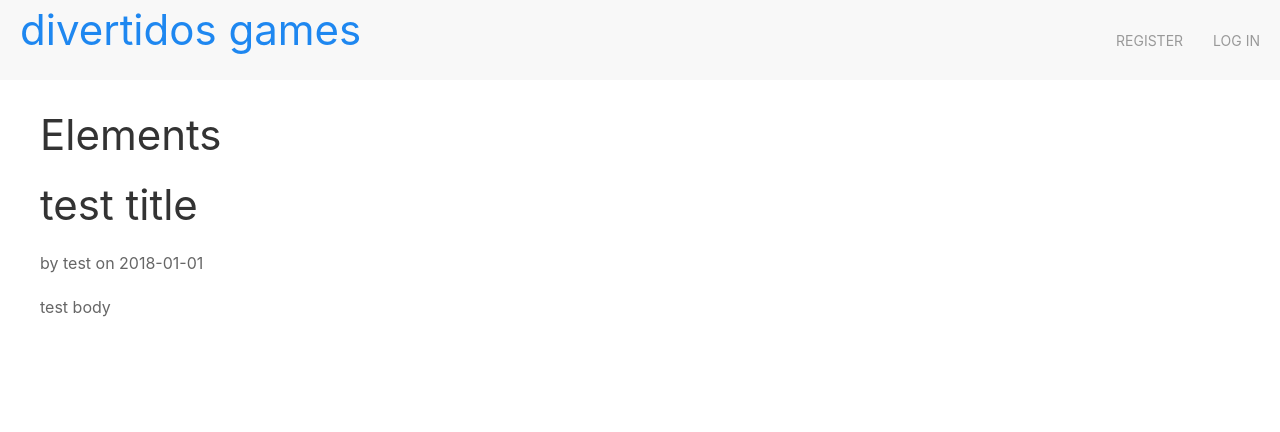
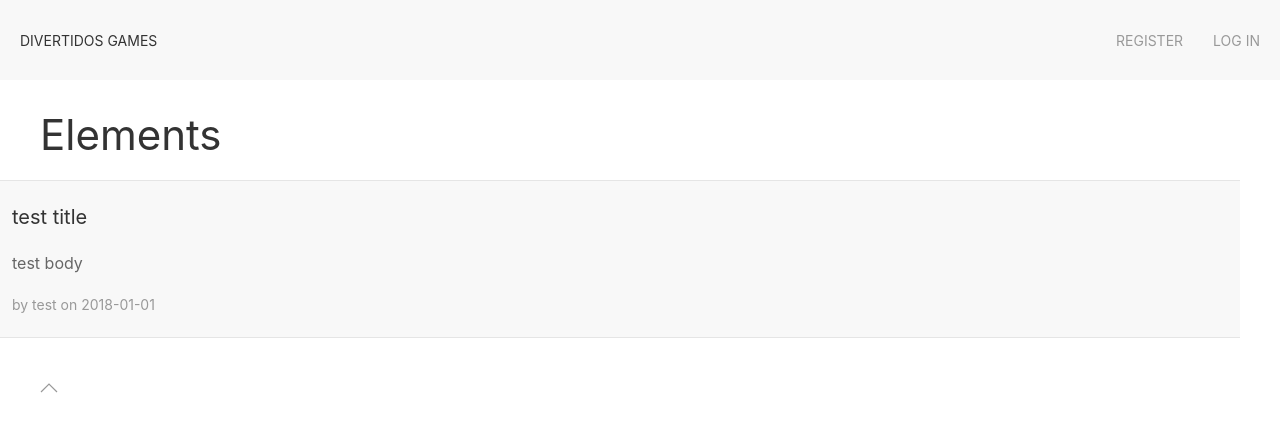
Before and after one commit to mikael-pintassilgo/divertidos.games, a Flask app: page / in a window 1280 px wide. Shown: the top 432 px of the page. Run offline with Flask 3, Linux system fonts and the light colour scheme; data comes from the database, SQL or seed files in the repository.

Commit message:
Table in index

```diff
--- a/flaskr/auth.py
+++ b/flaskr/auth.py
@@ -45,7 +45,6 @@ def load_logged_in_user():
 
 @bp.route("/register", methods=("GET", "POST"))
 def register():
-
     error = 'Sorry, this function is under construction.'
     flash(error)
     return render_template("auth/register.html")
--- a/flaskr/blog.py
+++ b/flaskr/blog.py
@@ -18,29 +18,32 @@ def index():
     db = get_db()
     tag_id = request.args.get('tag')
     if tag_id:
+        tag = db.execute(
+            "SELECT et.title"
+            " FROM element_tag et"
+            " WHERE et.id = ?",
+            (tag_id,),
+        ).fetchone()
+
         posts = db.execute(
             "SELECT e.id, e.title, e.body, e.created, e.author_id, u.username"
             " FROM element e"
             " JOIN user u ON e.author_id = u.id"
             " INNER JOIN element_tag et ON e.id = et.element_id"
-            " WHERE et.id = ?"
+            " WHERE et.title = ?"
             " ORDER BY e.created DESC",
-            (tag_id,),
+            (tag['title'],),
         ).fetchall()
-        tag = db.execute(
-            "SELECT et.name"
-            " FROM element_tag et"
-            " WHERE et.id = ?",
-            (tag_id,),
-        ).fetchone()
-        return render_template("blog/index.html", posts=posts, tag=tag.title)
+
+        return render_template("blog/index.html", posts=posts, tag=tag['title'])
     else:
         """Show all the posts, most recent first."""
         posts = db.execute(
-            "SELECT p.id, title, body, created, author_id, username"
-            " FROM element p JOIN user u ON p.author_id = u.id"
+            "SELECT e.id, title, body, created, author_id, username"
+            " FROM element e JOIN user u ON e.author_id = u.id"
             " ORDER BY created DESC"
         ).fetchall()
+
         return render_template("blog/index.html", posts=posts, tag="")
 
 
--- a/flaskr/templates/base.html
+++ b/flaskr/templates/base.html
@@ -9,8 +9,9 @@
     <div class="uk-navbar-left">
 
         <ul class="uk-navbar-nav uk-margin-left">
-            <li class="uk-active"><h1><a href="{{ url_for('index') }}">divertidos games</a></h1></li>
-
+            <li class="uk-active">
+              <a class="uk-navbar-item uk-logo" aria-label="Back to Home" href="{{ url_for('index') }}">divertidos games</a>
+            </li>
         </ul>
 
     </div>
@@ -33,8 +34,6 @@
 
 
     <div class="uk-width-expand">
-          <section class="content">
-
         <header>
           {% block header %}{% endblock %}
         </header>
@@ -42,7 +41,6 @@
           <div class="flash">{{ message }}</div>
         {% endfor %}
         {% block content %}{% endblock %}
-          </section>
 
 
     </div>
--- a/flaskr/templates/blog/index.html
+++ b/flaskr/templates/blog/index.html
@@ -1,7 +1,7 @@
 {% extends 'base.html' %}
 
 {% block header %}
-  <h1>{% block title %}Elements{% endblock %}</h1>
+  <h1 class="__uk-heading-divider">{% block title %}Elements{% endblock %}</h1>
   {% if g.user %}
     <a class="action" href="{{ url_for('blog.create') }}">New</a>
   {% endif %}
@@ -12,25 +12,84 @@
     <span class="uk-badge uk-text-default uk-text-primary dg-badge">{{ tag }}&nbsp
       <a href="{{ url_for('index') }}" uk-close></a>
     </span>
+  {% endif %}
 
+  <div class="uk-child-width-extend uk-table-striped" uk-grid>
+
+    <table class="uk-table uk-table-striped uk-table-large">
+      <tbody>
+
+    {% for post in posts %}
+
+    <tr>
+      <td>
+        <a class="" href="{{ url_for('blog.view', id=post['id']) }}">
+          <h4>{{ post['title'] }}</h4>
+        </a>
+        <p class="">{{ post['body'] }}</p>
+        <p class="uk-article-meta">by {{ post['username'] }} on {{ post['created'].strftime('%Y-%m-%d') }}</p>
+        {% if g.user['id'] == post['author_id'] %}
+          <div>
+              <a class="uk-button uk-button-text" href="{{ url_for('blog.update', id=post['id']) }}">edit</a>
+          </div>
         {% endif %}
-  {% for post in posts %}
-    <article class="post">
-      <header>
+      </td>
+    </tr>
+
+    <!--
+    <dl class="uk-description-list">
+        <dt>
+          <a class="action" href="{{ url_for('blog.view', id=post['id']) }}">
+            <h2>{{ post['title'] }}</h2>
+          </a>
+        </dt>
+        <dd>
+          <p class="">{{ post['body'] }}</p>
+        </dd>
+        <p class="uk-article-meta">by {{ post['username'] }} on {{ post['created'].strftime('%Y-%m-%d') }}</p>
+    </dl>
+
+      <article class="uk-article">
+        <p class="uk-text-lead">
+          <a class="action" href="{{ url_for('blog.view', id=post['id']) }}">
+            <h2>{{ post['title'] }}</h2>
+          </a>
+        </p>
+
+        <p class="">{{ post['body'] }}</p>
+
+        {% if g.user['id'] == post['author_id'] %}
+          <div class="uk-grid-small uk-child-width-auto" uk-grid>
             <div>
-          <a class="action" href="{{ url_for('blog.view', id=post['id']) }}">
-            <h1>{{ post['title'] }}</h1>
-          </a>
-          <div class="about">by {{ post['username'] }} on {{ post['created'].strftime('%Y-%m-%d') }}</div>
+                <a class="uk-button uk-button-text" href="{{ url_for('blog.update', id=post['id']) }}">edit</a>
             </div>
+          </div>
+        {% endif %}
+
+        <p class="uk-article-meta">by {{ post['username'] }} on {{ post['created'].strftime('%Y-%m-%d') }}</p>
+
+      </article>
+
+      <div class="uk-card uk-card-default uk-width-1-1">
+        <h3 class="uk-card-title"><a class="action" href="{{ url_for('blog.view', id=post['id']) }}">
+          {{ post['title'] }}
+        </a></h3>
+        <p class="body">{{ post['body'] }}</p>
         {% if g.user['id'] == post['author_id'] %}
+          <div class="uk-card-footer">
             <a class="action" href="{{ url_for('blog.update', id=post['id']) }}">Edit</a>
+          </div>
         {% endif %}
-      </header>
-      <p class="body">{{ post['body'] }}</p>
-    </article>
+      </div>
       {% if not loop.last %}
         <hr>
       {% endif %}
+      -->
+
     {% endfor %}
+  </tbody>
+</table>
+
+<a href="" uk-totop></a>
+  </div>
 {% endblock %}
```
Lines whose indentation alone changed are shown as unchanged.
